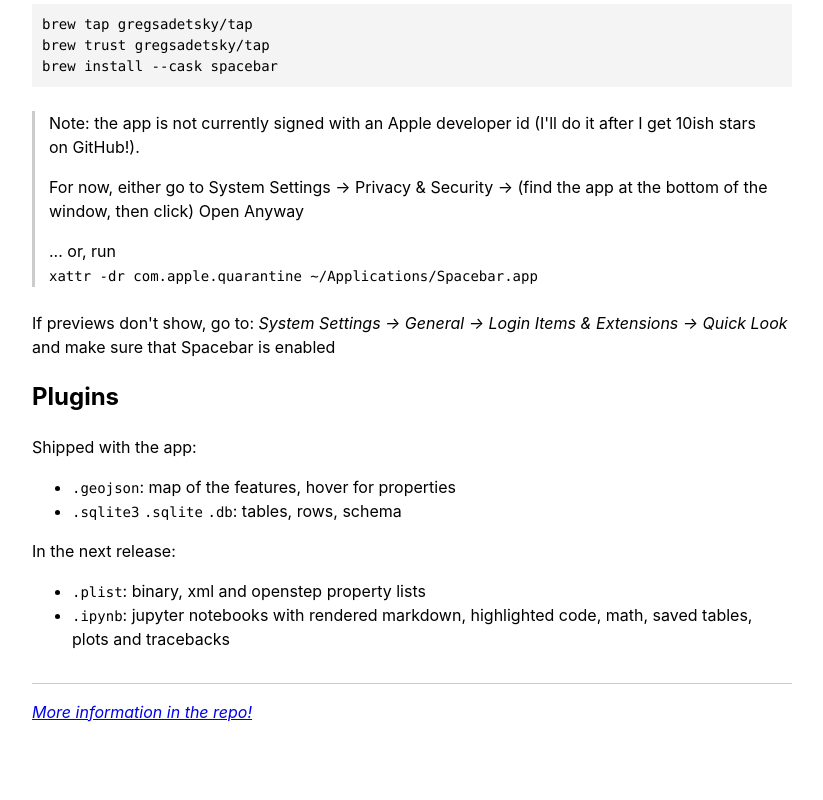
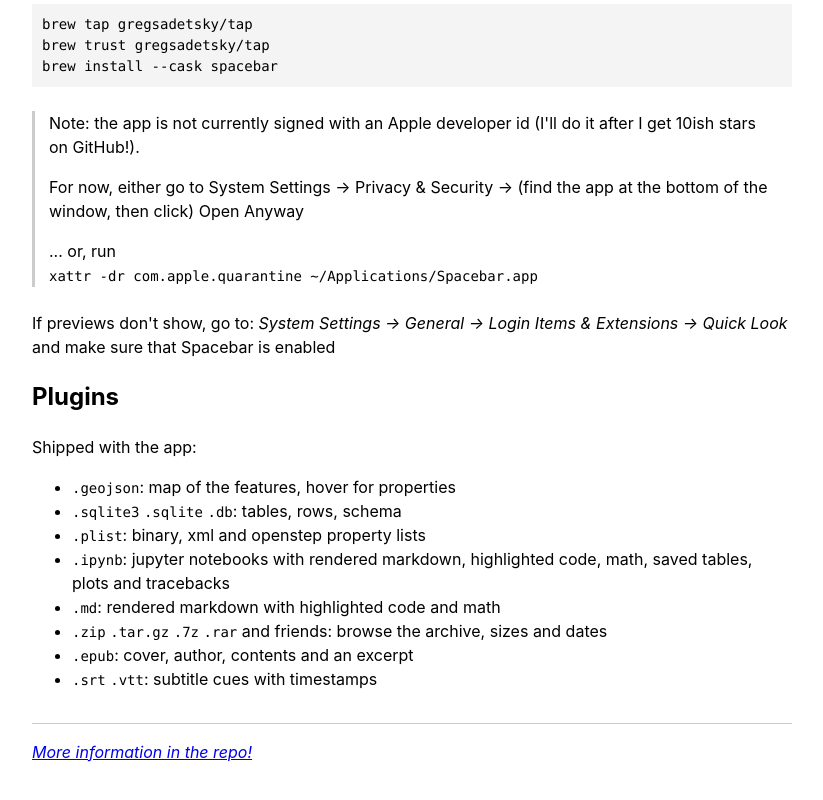
Before and after one commit to gregsadetsky/spacebar, a plain HTML site: page web/index.html in a window 1280 px wide. Shown: the part 754-1554 px from the top of the page, without its empty margins (228-1051 px from the left). Before the commit the page ends 1518 px from the top, so only its background shows below. Drawn offline with Linux system fonts and the light colour scheme.

Commit message:
0.2.0 docs: all plugins shipped

```diff
--- a/web/index.html
+++ b/web/index.html
@@ -54,11 +54,12 @@
   <ul>
     <li><code>.geojson</code>: map of the features, hover for properties</li>
     <li><code>.sqlite3</code> <code>.sqlite</code> <code>.db</code>: tables, rows, schema</li>
-  </ul>
-  <p>In the next release:</p>
-  <ul>
     <li><code>.plist</code>: binary, xml and openstep property lists</li>
     <li><code>.ipynb</code>: jupyter notebooks with rendered markdown, highlighted code, math, saved tables, plots and tracebacks</li>
+    <li><code>.md</code>: rendered markdown with highlighted code and math</li>
+    <li><code>.zip</code> <code>.tar.gz</code> <code>.7z</code> <code>.rar</code> and friends: browse the archive, sizes and dates</li>
+    <li><code>.epub</code>: cover, author, contents and an excerpt</li>
+    <li><code>.srt</code> <code>.vtt</code>: subtitle cues with timestamps</li>
   </ul>
 
   <hr>
```
Also changed, not shown: README.md.
